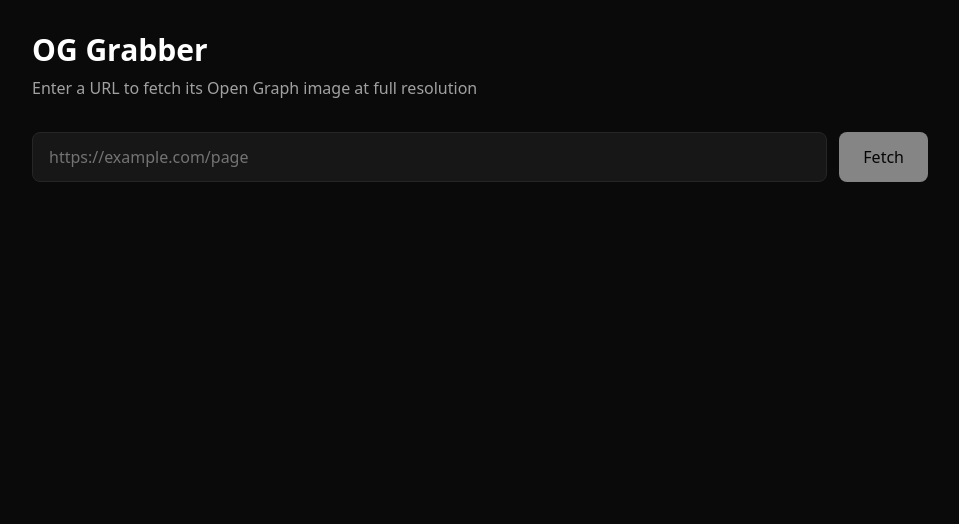
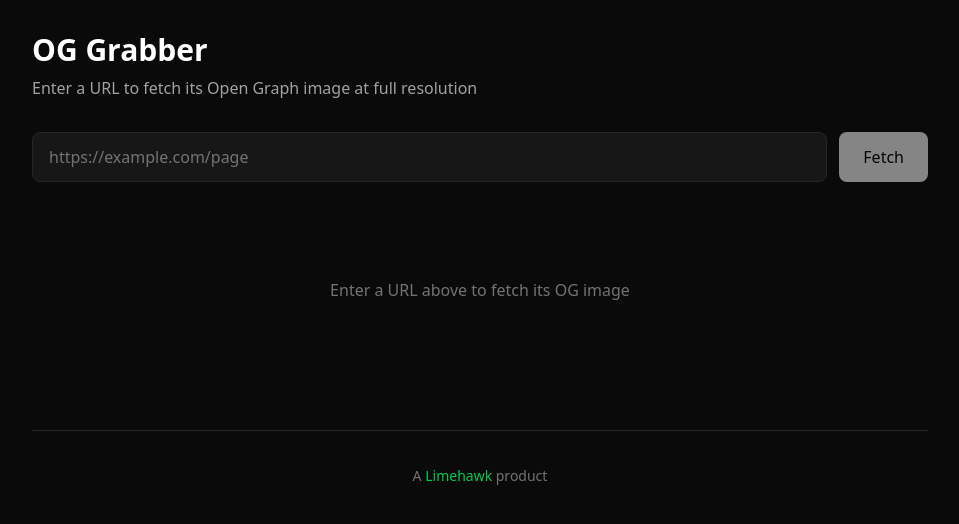
Before and after one commit to limehawk/og-grabber, a Next.js app: page / in a window 1280 px wide. Shown: the top 524 px of the page, without its empty margins (160-1119 px from the left). Built offline with nearby package versions, Linux system fonts and the light colour scheme.

Commit message:
Add Limehawk branding to footer and README

```diff
--- a/app/page.tsx
+++ b/app/page.tsx
@@ -96,6 +96,12 @@ export default function Home() {
           </div>
         )}
 
+        {!ogData && !loading && !error && (
+          <div className="text-center text-neutral-500 py-16">
+            Enter a URL above to fetch its OG image
+          </div>
+        )}
+
         {ogData && (
           <div className="space-y-6">
             <div className="p-4 bg-neutral-900 border border-neutral-800 rounded-lg">
@@ -153,6 +159,16 @@ export default function Home() {
             </div>
           </div>
         )}
+        <footer className="mt-16 pt-8 border-t border-neutral-800 text-center">
+          <a
+            href="https://limehawk.io"
+            target="_blank"
+            rel="noopener noreferrer"
+            className="text-neutral-500 hover:text-white transition-colors text-sm"
+          >
+            A <span className="text-green-500">Limehawk</span> product
+          </a>
+        </footer>
       </div>
     </main>
   );
```
Also changed, not shown: 1 other file (tests, documents, lock files or other folders).
